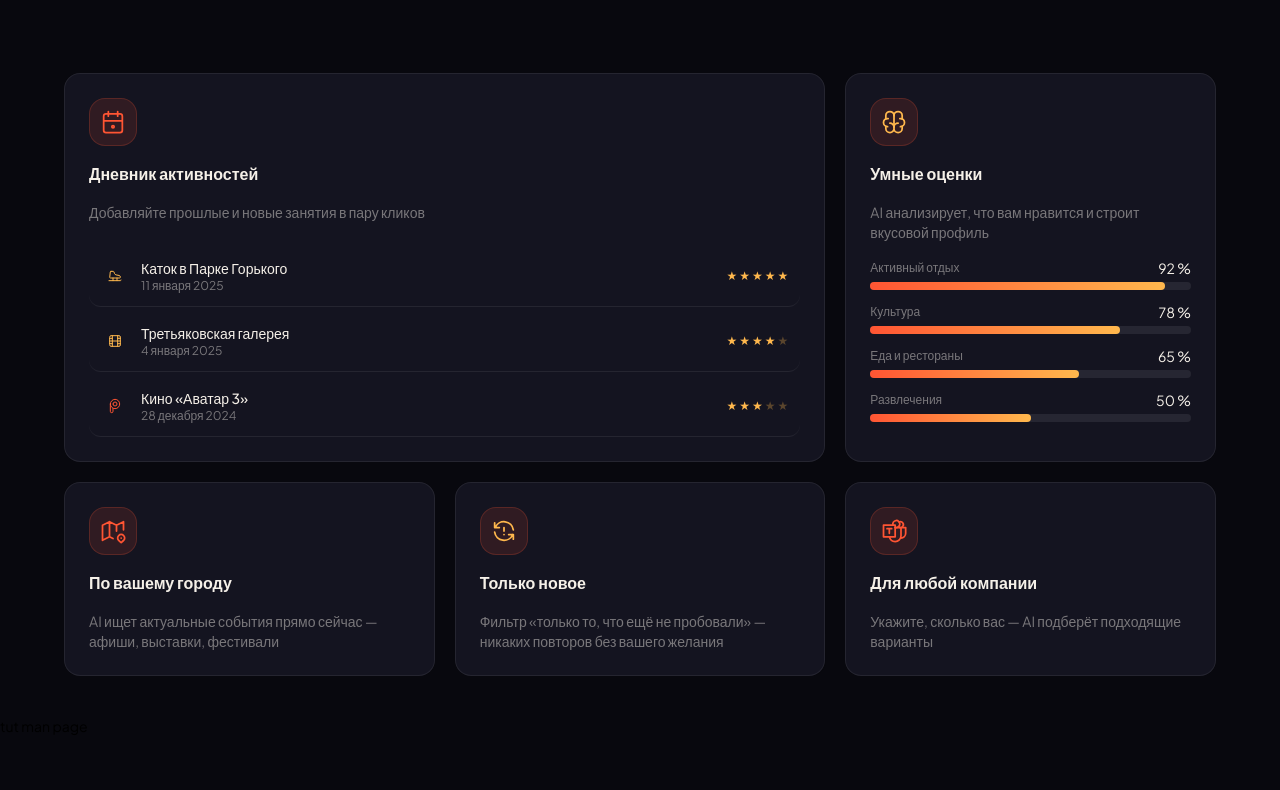
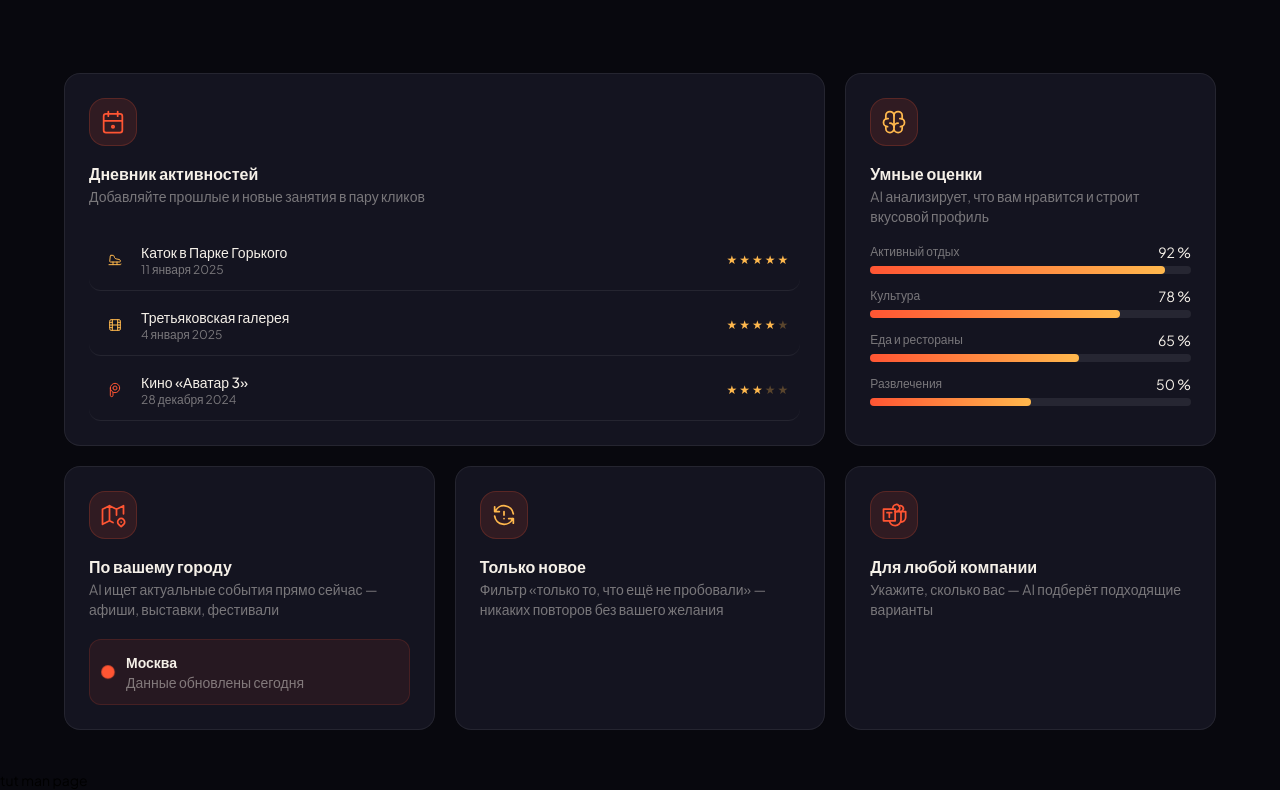
Before and after one commit to Lugzan151892/what-to-do-app-front, a Next.js app: page / in a window 1280 px wide. Shown: the part 2275-3065 px from the top of the page. Before the commit the page ends 3011 px from the top, so only its background shows below. Built offline with nearby package versions, Linux system fonts and the light colour scheme.

Commit message:
main-page: finished oportunities row

```diff
--- a/src/app/(views)/(main-page)/components/opportunities-section/ActivityRow.tsx
+++ b/src/app/(views)/(main-page)/components/opportunities-section/ActivityRow.tsx
@@ -34,10 +34,10 @@ const OpportunityActivityRow: React.FC<Omit<IOpportunityActivityItem, 'id'>> = (
         />
       </div>
       <div className="w-flex w-flex-column">
-        <div className={opportunitiesStyles.activityRowText}>
+        <div className="w-text-color--cream w-fweight-500">
           {text}
         </div>
-        <div className={opportunitiesStyles.activityRowDate}>
+        <div className="w-text-xs w-text-color--muted">
           {date}
         </div>
       </div>
--- a/src/app/(views)/(main-page)/components/opportunities-section/OpportunitiesSection.tsx
+++ b/src/app/(views)/(main-page)/components/opportunities-section/OpportunitiesSection.tsx
@@ -4,6 +4,7 @@ import WSwitchButton from '@/components/ui/switch-button/WSwitchButton';
 import MainCardIcon from '@/app/(views)/(main-page)/components/main-card-icon/MainCardIcon';
 import OpportunityActivityRow, { IOpportunityActivityItem } from './ActivityRow';
 import ProgressBar from '@/components/ui/progress-bar/ProgressBar';
+import PulsedDot from '@/components/ui/pulsed-dot/PulsedDot';
 
 const activities: Array<IOpportunityActivityItem> = [
   { id: 1, icon: 'ice-skate', text: 'Каток в Парке Горького', date: '11 января 2025', rate: 5 },
@@ -13,14 +14,14 @@ const activities: Array<IOpportunityActivityItem> = [
 
 const OppurtunitiesSection = () => {
   return (
-    <section className={clsx('w-flex w-flex-center', opportunitiesStyles.section)}>
+    <section className={clsx('w-flex w-flex-center w-text-color--cream', opportunitiesStyles.section)}>
       <div className={opportunitiesStyles.content}>
         <div className="w-flex w-gap-24 w-align-end w-justify-space-between w-mb-80">
           <div className="w-flex w-flex-column">
-            <span className={opportunitiesStyles.preHeadLine}>
+            <span className={clsx(opportunitiesStyles.preHeadLine, 'w-mb-20 w-fweight-600 w-text-color--accent')}>
               Возможности
             </span>
-            <span className={opportunitiesStyles.headLine}>
+            <span className={clsx(opportunitiesStyles.headLine, 'w-fweight-900 w-text-color--cream')}>
               Всё, что нужно
               <br />
               для
@@ -30,7 +31,7 @@ const OppurtunitiesSection = () => {
               </span>
             </span>
           </div>
-          <div className={opportunitiesStyles.headLineSecondary}>
+          <div className={clsx(opportunitiesStyles.headLineSecondary, 'w-text-color--muted w-text-sm')}>
             Интеллектуальный помощник, который учится вместе с вами и становится лучше с каждыми выходными.
           </div>
         </div>
@@ -39,10 +40,10 @@ const OppurtunitiesSection = () => {
             <MainCardIcon
               icon="calendar"
             />
-            <span className={clsx(opportunitiesStyles.headerSecondary, 'w-mt-16')}>
+            <span className="w-mt-16 w-text-color--cream w-text-base w-fweight-700">
               Дневник активностей
             </span>
-            <span className={clsx(opportunitiesStyles.textSecondary, 'w-mt-16')}>
+            <span className="w-text-color--muted w-text-sm">
               Добавляйте прошлые и новые занятия в пару кликов
             </span>
             <div className="w-flex w-flex-column w-gap-4 w-mt-24">
@@ -58,10 +59,10 @@ const OppurtunitiesSection = () => {
             <MainCardIcon
               icon="brain"
             />
-            <span className={clsx(opportunitiesStyles.headerSecondary, 'w-mt-16')}>
+            <span className="w-mt-16 w-text-color--cream w-text-base w-fweight-700">
               Умные оценки
             </span>
-            <span className={clsx(opportunitiesStyles.textSecondary, 'w-mt-16')}>
+            <span className="w-text-color--muted w-text-sm">
               AI анализирует, что вам нравится и строит вкусовой профиль
             </span>
             <div className="w-flex w-flex-column w-gap-12 w-mt-16">
@@ -91,32 +92,46 @@ const OppurtunitiesSection = () => {
             <MainCardIcon
               icon="city-map"
             />
-            <span className={clsx(opportunitiesStyles.headerSecondary, 'w-mt-16')}>
+            <span className="w-mt-16 w-text-color--cream w-text-base w-fweight-700">
               По вашему городу
             </span>
-            <span className={clsx(opportunitiesStyles.textSecondary, 'w-mt-16')}>
+            <span className="w-text-color--muted w-text-sm">
               AI ищет актуальные события прямо сейчас — афиши, выставки, фестивали
             </span>
+            <div className={clsx(opportunitiesStyles.city, 'w-flex w-align-center w-p-12 w-gap-12 w-mt-20')}>
+              <PulsedDot size={12} />
+              <div className="w-flex w-flex-column">
+                <span className="w-text-sm w-text-color--cream w-fweight-600">
+                  Москва
+                </span>
+                <span className="w-text-sx w-text-color--muted">
+                  Данные обновлены сегодня
+                </span>
+              </div>
+            </div>
           </div>
           <div className="w-card w-p-24 w-flex w-flex-column">
             <MainCardIcon
               icon="refresh-new"
             />
-            <span className={clsx(opportunitiesStyles.headerSecondary, 'w-mt-16')}>
+            <span className="w-mt-16 w-text-color--cream w-text-base w-fweight-700">
               Только новое
             </span>
-            <span className={clsx(opportunitiesStyles.textSecondary, 'w-mt-16')}>
+            <span className="w-text-color--muted w-text-sm">
               Фильтр «только то, что ещё не пробовали» — никаких повторов без вашего желания
             </span>
+            <div>
+
+            </div>
           </div>
           <div className="w-card w-p-24 w-flex w-flex-column">
             <MainCardIcon
               icon="group-people"
             />
-            <span className={clsx(opportunitiesStyles.headerSecondary, 'w-mt-16')}>
+            <span className="w-mt-16 w-text-color--cream w-text-base w-fweight-700">
               Для любой компании
             </span>
-            <span className={clsx(opportunitiesStyles.textSecondary, 'w-mt-16')}>
+            <span className="w-text-color--muted w-text-sm">
               Укажите, сколько вас — AI подберёт подходящие варианты
             </span>
           </div>
--- a/src/app/(views)/(main-page)/components/opportunities-section/opportunities.module.scss
+++ b/src/app/(views)/(main-page)/components/opportunities-section/opportunities.module.scss
@@ -1,6 +1,5 @@
 .section {
   padding: 80px 48px 40px;
-  color: var(--cream);
   font-family: 'Plus Jakarta Sans', sans-serif;
 }
 
@@ -20,44 +19,22 @@
 }
 
 .preHeadLine {
-  color: var(--accent);
   font-size: 11px;
-  font-weight: 600;
   letter-spacing: 0.2em;
   text-transform: uppercase;
-  color: var(--accent);
   opacity: 0.9;
-  margin-bottom: 20px;
 }
 
 .headLine {
   font-family: 'Fraunces', serif;
-  font-weight: 900;
   line-height: 1;
   letter-spacing: -0.025em;
   font-size: 70px;
-  color: var(--cream);
   text-wrap: nowrap;
 }
 
 .headLineSecondary {
   max-width: 320px;
-  color: var(--muted);
-  line-height: 20px;
-  font-size: 14px;
-}
-
-.headerSecondary {
-  color: var(--cream);
-  font-weight: 700;
-  font-size: 16px;
-  line-height: 24px;
-}
-
-.textSecondary {
-  color: var(--muted);
-  font-size: 14px;
-  line-height: 20px;
 }
 
 .activityRowWrapper {
@@ -70,13 +47,8 @@
   }
 }
 
-.activityRowText {
-  color: var(--cream);
-  font-weight: 500;
+.city {
+  background: rgba(255, 85, 51, 0.08);
+  border: 1px solid rgba(255, 85, 51, 0.15);
+  border-radius: 12px;
 }
-
-.activityRowDate {
-  color: var(--muted);
-  font-size: 12px;
-  line-height: 16px;
-}
--- a/src/app/globals.css
+++ b/src/app/globals.css
@@ -1,6 +1,7 @@
 @import '@/styles/colors.css';
 @import '@/styles/variables.scss';
 @import '@/styles/flexes.scss';
+@import '@/styles/text.scss';
 
 html {
   height: 100%;
--- a/src/components/ui/pulsed-dot/PulsedDot.tsx
+++ b/src/components/ui/pulsed-dot/PulsedDot.tsx
@@ -1,10 +1,20 @@
 import pulsedDotStyles from '@/components/ui/pulsed-dot/pulsed-dot.module.scss';
 
-const PulsedDot = () => {
+interface IPulsedDotProps {
+  size?: number
+}
+
+const PulsedDot: React.FC<IPulsedDotProps> = ({ size = 8 }) => {
   return (
-    <span className={pulsedDotStyles.wrapper}>
+    <span
+      className={pulsedDotStyles.wrapper}
+      style={{ width: `${size}px`, height: `${size}px` }}
+    >
       <span className={pulsedDotStyles.slow} />
-      <span className={pulsedDotStyles.dot} />
+      <span
+        className={pulsedDotStyles.dot}
+        style={{ width: `${size}px`, height: `${size}px` }}
+      />
     </span>
   );
 };
--- a/src/components/ui/pulsed-dot/pulsed-dot.module.scss
+++ b/src/components/ui/pulsed-dot/pulsed-dot.module.scss
@@ -13,8 +13,6 @@
 .wrapper {
   position: relative;
   display: flex;
-  height: 0.5rem;
-  width: 0.5rem;
 }
 
 .slow {
@@ -32,7 +30,5 @@
   position: relative;
   display: inline-flex;
   border-radius: 50%;
-  height: 0.5rem;
-  width: 0.5rem;
   background: var(--accent);
 }
--- /dev/null
+++ b/src/styles/text.scss
@@ -0,0 +1,34 @@
+.w-text-xs {
+  font-size: 12px;
+  line-height: 16px;
+}
+
+.w-text-sm {
+  font-size: 14px;
+  line-height: 20px;
+}
+
+.w-text-base {
+  font-size: 16px;
+  line-height: 24px;
+}
+
+.w-text-color--cream {
+  color: var(--cream);
+}
+
+.w-text-color--muted {
+  color: var(--muted);
+}
+
+.w-text-color--accent {
+  color: var(--accent);
+}
+
+@for $i from 1 through 9 {
+  $val: $i * 100;
+
+  .w-fweight-#{$val} {
+    font-weight: #{$val};
+  }
+}
```
